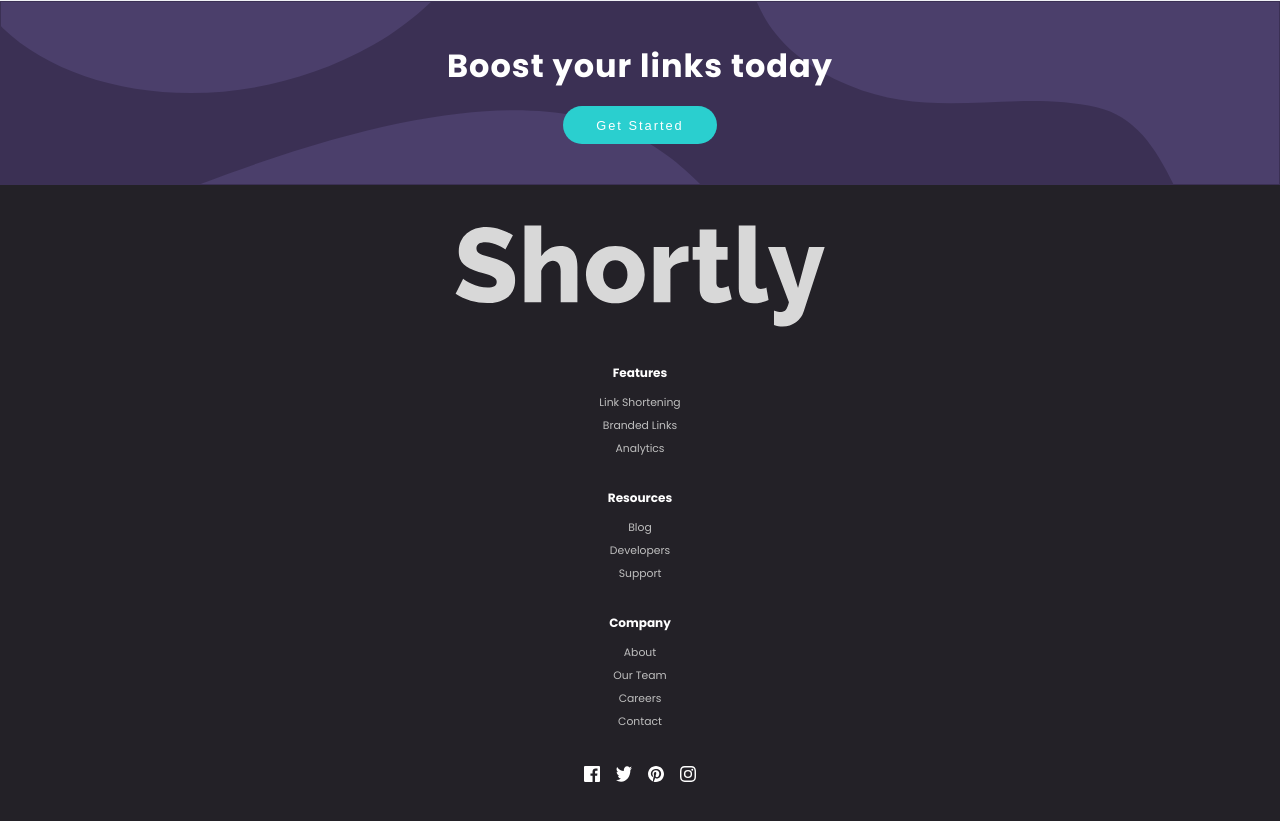
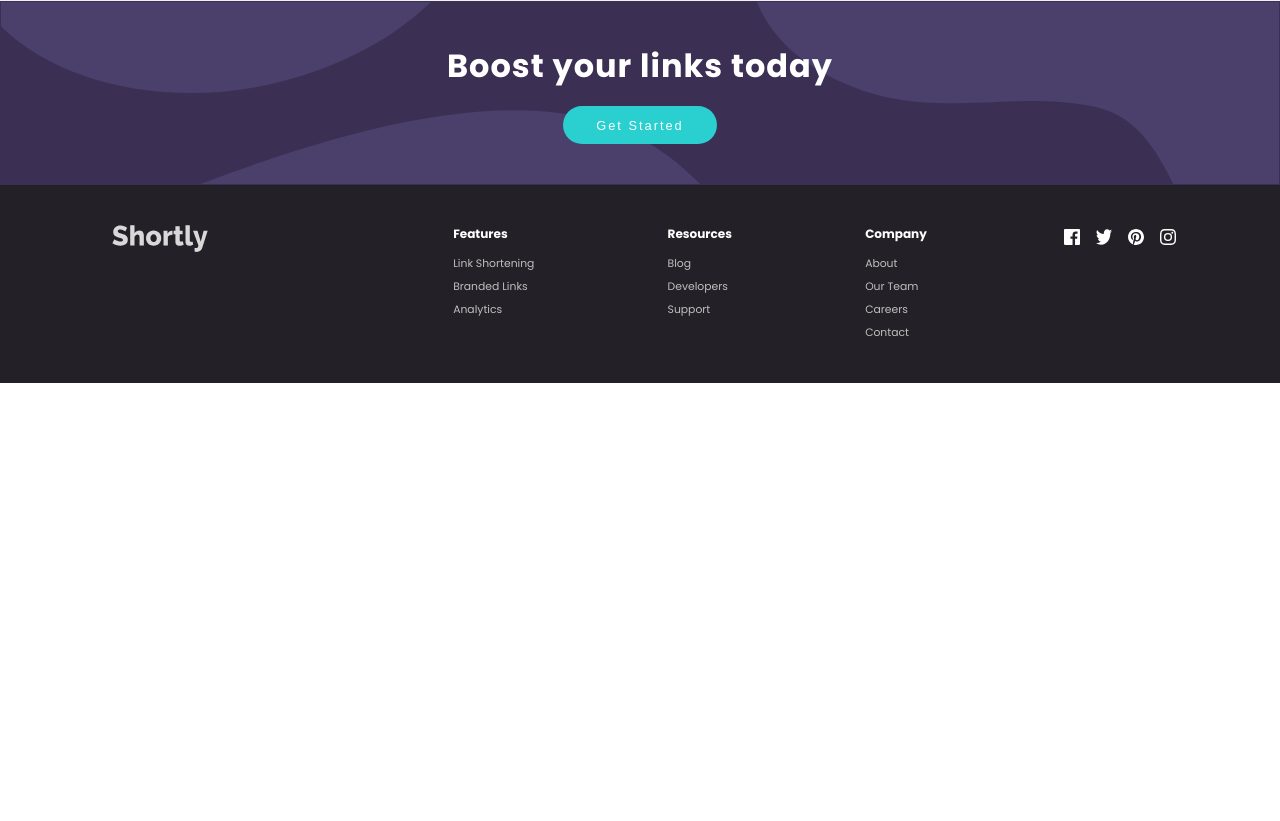
Before and after one commit to bmhan319/URL-Shortening, a React (Create React App) app: page / in a window 1280 px wide. Shown: the part 1325-2146 px from the top of the page. After the commit the page ends 1708 px from the top, so only its background shows below. Built offline with nearby package versions, Linux system fonts and the light colour scheme; no server answers.

Commit message:
styled footer for desktop

```diff
--- a/src/components/Footer.js
+++ b/src/components/Footer.js
@@ -49,6 +49,22 @@ export default function Footer() {
         </ul>
       </div>
 
+      {/* Matrix used to create filter to change hover color of social icons to Cyan */}
+      <svg className="svgFilter" xmlns="http://www.w3.org/2000/svg" version="1.1">
+        <defs>
+          <filter id="colorFilter">
+            <feColorMatrix
+                      color-interpolation-filters="sRGB"
+                      type="matrix"
+                      values="  0.16 0 0 0 0
+                                0 0.81 0 0 0
+                                0 0 0.81 0 0
+                                0 0 0 1 0 "/>
+          </filter>
+          ...
+        </defs>
+      </svg>
+
     </footer>
   )
 }
--- a/src/css/footer.css
+++ b/src/css/footer.css
@@ -1,5 +1,6 @@
 .footer {
   background-color: var(--DarkerViolet);
+  max-width: 1440px;
   width: 100%;
   padding: 40px 20px;
 }
@@ -59,3 +60,35 @@
   width: 16px;
   height: 16px;
 }
+
+.social:hover {
+  filter: url(#colorFilter);
+}
+
+.svgFilter {
+  display: none;
+}
+
+@media only screen and (min-width: 376px) {
+  .footer {
+    display: flex;
+    padding: 40px 0px;
+    justify-content: space-between;
+  }
+
+  .footer-logo-container {
+    width: 25%;
+  }
+
+  .footer-link-container {
+    width: auto;
+    margin-top: 0px;
+    padding-left: 100px;
+    text-align: left;
+  }
+
+  .footer-social-container {
+    margin-top: 0px;
+    width: 25%;
+  }
+}
```
